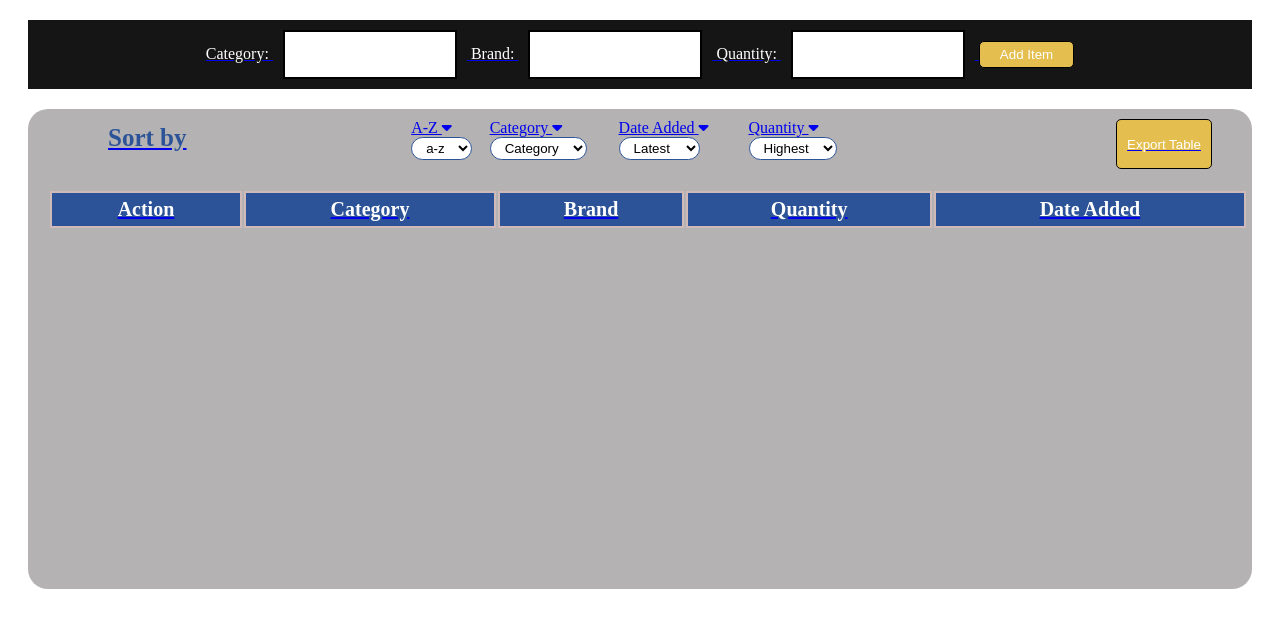
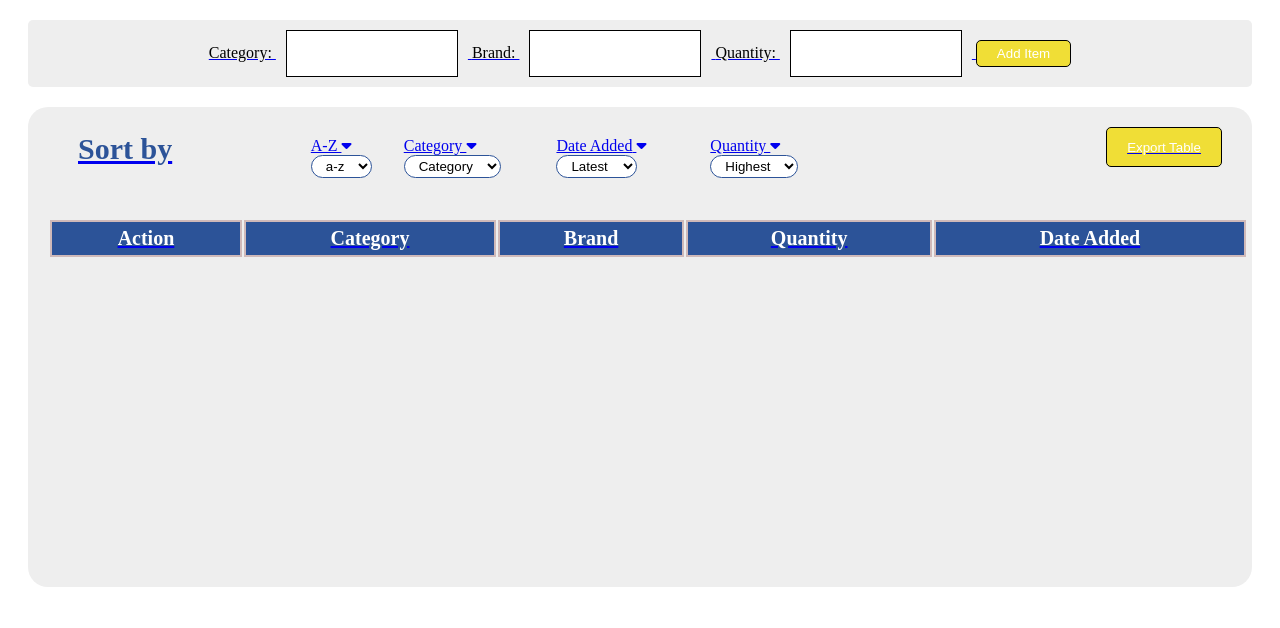
Before and after one commit to deestablismentalism/ajijijiji, a PHP site: page /FinalsProject/inventory.php in a window 1280 px wide. Shown: the part 133-761 px from the top of the page. Run offline with PHP 8.4, Linux system fonts and the light colour scheme; the visitor is signed in with stand-in values (Sample User, id 1); data that the repository does not hold is empty; some libraries are stand-ins or nearby versions.

Commit message:
Update inventory.css

```diff
--- a/FinalsProject/css/inventory.css
+++ b/FinalsProject/css/inventory.css
@@ -2,14 +2,15 @@
     margin: 20px;
     display: flex;
     justify-content: space-evenly;
-    background-color: #151516;
+    background-color: #EEEEEE;
+    border-radius: 5px;
 }
 .invFormContainer input {
     margin: 10px;
     padding: 10px;
     width: 150px;
     height: 25px;
-    border: 2px solid black;
+    border: 1px solid black;
     background-color: #fff;
 }
 .invFormContainer select {
@@ -20,13 +21,13 @@
     background-color: #fff;
 }
 .invFormContainer label {
-    color: #fff;
+    color: #000;
 }
 .invFormContainer button {
     padding: 5px 20px;
     border: 1px solid #000;
     border-radius: 5px;
-    background-color: #e4bf50;
+    background-color: #F0DE36;
     color: #fff;
     cursor: pointer;
 }
@@ -35,7 +36,7 @@
     align-content: flex-start;
     flex-wrap: wrap;
     margin: 20px;
-    background-color: rgba(149, 146, 146, 0.7);
+    background-color: #EEEEEE;
     border-radius: 20px;
     height: 480px;
     overflow-y: auto;
@@ -47,17 +48,18 @@
     box-sizing: border-box;
 }
 .invH1 {
-    margin: 5px 40px;
-    font-size: 25px;
+    margin: 15px 20px;
+    font-size: 30px;
     color: #2c5398;
 }
 .sortContainer {
     display: grid;
     width: calc(100%-40px);
-    grid-template-columns: 30% 40% 30%;
-    margin: 10px 40px;
+    grid-template-columns: 20% 50% 30%;
+    margin: 10px 30px;
 }
 .sortItems {
+    margin: 20px 20px;
     display: flex;
     justify-content: space-evenly;
 }
@@ -69,12 +71,13 @@
 }
 /*export button*/
 .printContainer button {
-    padding: 5px 10px;
+    padding: 10px 20px;
     border: 1px solid #000;
     border-radius: 5px;
-    background-color: #e4bf50;
+    background-color: #F0DE36;
     color: #fff;
     cursor: pointer;
+    margin-top: 10px;
 }
 /*export container*/
 .printContainer {
@@ -92,6 +95,7 @@
     font-size: 20px;
     position: sticky;
     top: 0px;
+    text-align: center;
 }
 .itemTable td {
     background-color: #fff;
@@ -101,16 +105,20 @@
     font-size: 15px;
 }
 .dltBtn {
-    background-color: rgb(153, 4, 4);
+    background-color: #FF1700;
     border: 1px solid black;
     border-radius: 3px;
     padding: 3px;
     cursor: pointer;
+    margin: 2px;
+    display: center;
 }
 .editBtn {
-    background-color: rgb(153, 153, 4);
+    background-color: #7DCE13;
     border: 1px solid black;
     border-radius: 3px;
     padding: 3px;
     cursor: pointer;
+    margin: 2px;
+    display: center;
 }
```
